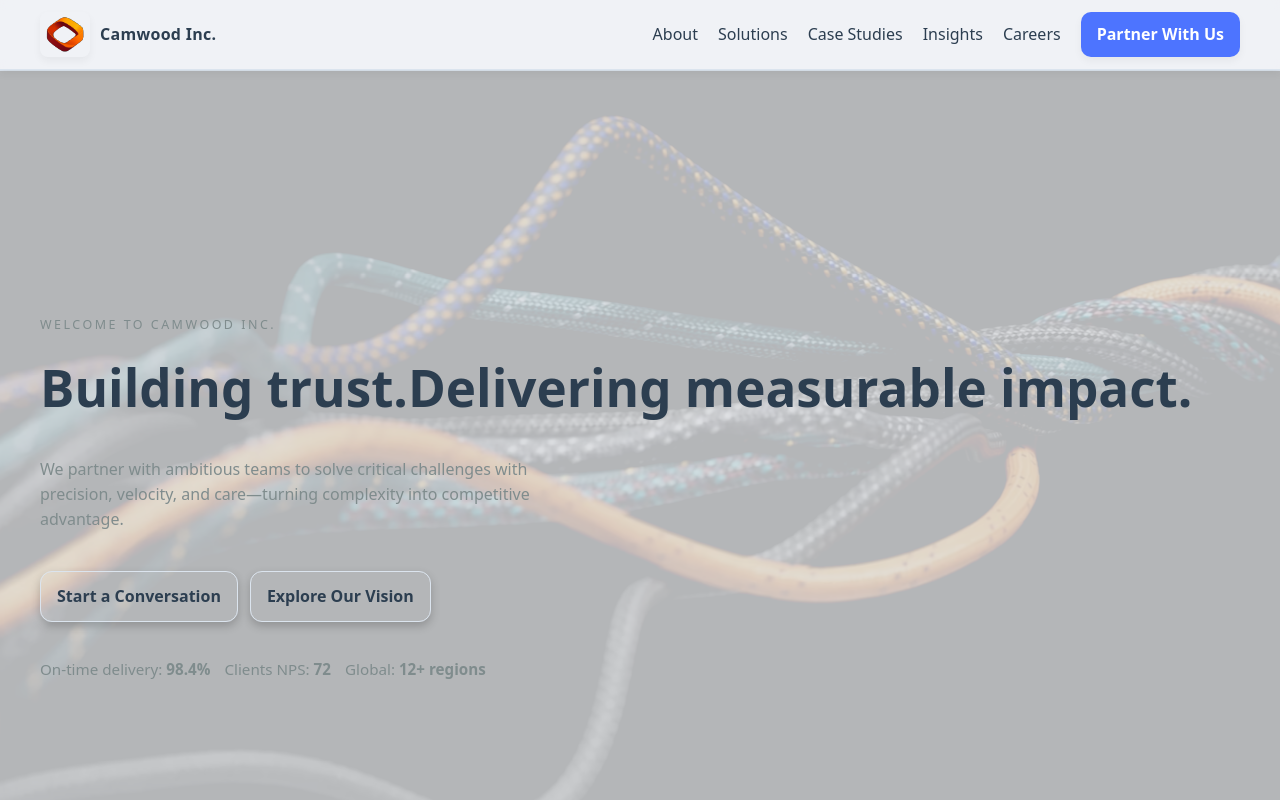
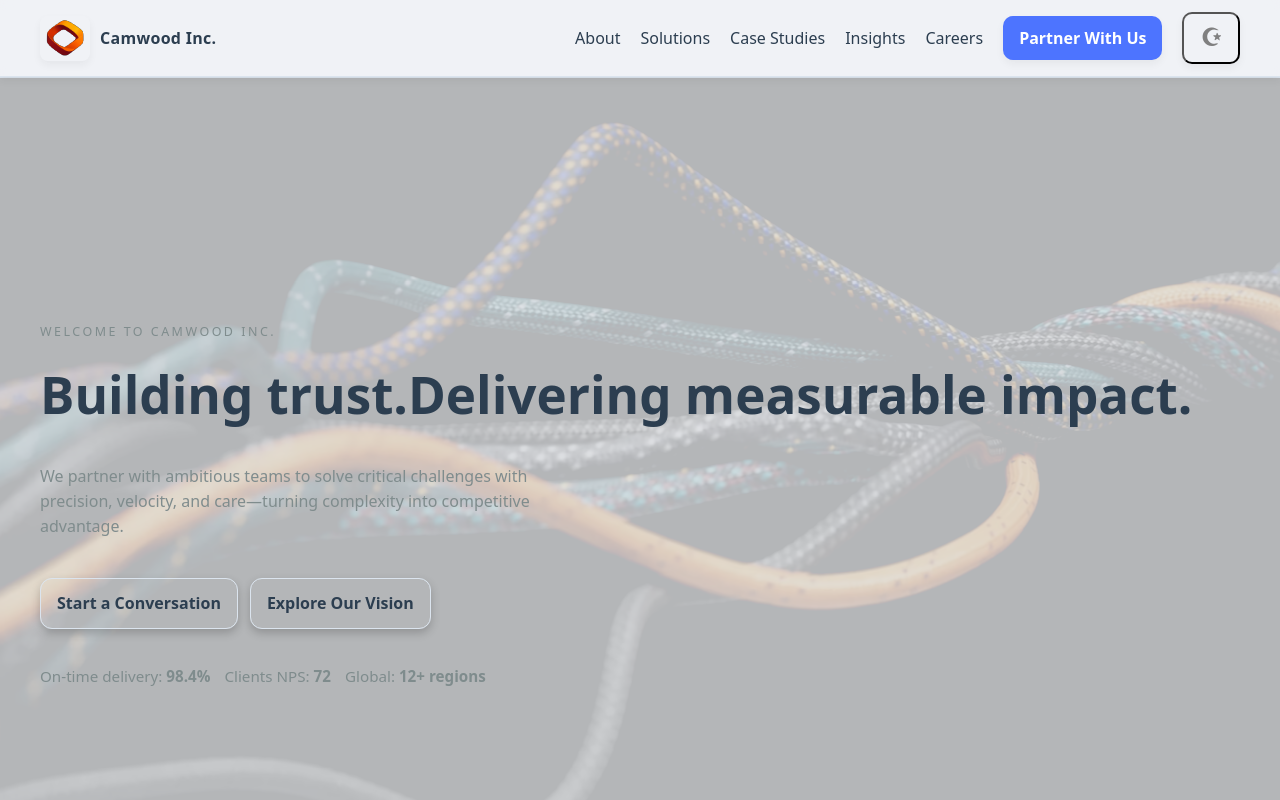
Before and after one commit to Camwoodinc/Camwood, a React (Vite) app: page / in a window 1280 px wide. Shown: the top 800 px of the page. Built offline with nearby package versions, Linux system fonts and the light colour scheme.

Commit message:
Revert "User preffered mode added"
This reverts commit a62c9c91c9dfb1d874fdd24e1ed1cdafecf4b5c5.

Reverted to preferred mode added

```diff
--- a/src/App.jsx
+++ b/src/App.jsx
@@ -10,7 +10,7 @@ import Insights from "./components/Insights";
 import CareersSection from "./components/CareersSection";
 import ContactForm from "./components/ContactForm";
 import Footer from "./components/Footer";
-import InsightsPage from "./pages/Insight";
+import InsightsPage from "./pages/Insight"; // Renamed to avoid conflict
 
 const Home = () => (
   <>
@@ -29,14 +29,13 @@ const Home = () => (
 );
 
 const App = () => {
-  // Use a useEffect hook to set the theme based on the user's system preference
+  // Add this useEffect hook to handle the light/dark mode logic
   useEffect(() => {
-    // Check if the user's system prefers a dark color scheme.
-    const isDarkMode = window.matchMedia && window.matchMedia('(prefers-color-scheme: dark)').matches;
-
-    // Set the data-theme attribute on the body element.
-    document.body.setAttribute('data-theme', isDarkMode ? 'dark' : 'light');
-  }, []); // The empty dependency array ensures this runs once on initial render.
+    const theme = localStorage.getItem("theme");
+    if (theme) {
+      document.body.setAttribute("data-theme", theme);
+    }
+  }, []);
 
   return (
     <>
--- a/src/components/Header.jsx
+++ b/src/components/Header.jsx
@@ -1,9 +1,35 @@
-import React, { useState } from "react";
+import React, { useState, useEffect } from "react";
 import { Link } from "react-router-dom";
 import logo from "../assets/images/camwoodlogo.svg";
 
 const Header = () => {
+  // derive initial theme from saved value or OS preference
+  const getInitialTheme = () => {
+    try {
+      const saved = window?.localStorage?.getItem("theme");
+      if (saved) return saved;
+      if (window?.matchMedia?.("(prefers-color-scheme: dark)").matches)
+        return "dark";
+    } catch {
+      /* ignore */
+    }
+    return "light";
+  };
+
   const [isMenuOpen, setIsMenuOpen] = useState(false);
+  const [theme, setTheme] = useState(getInitialTheme);
+
+  // keep body attribute synced and persist theme
+  useEffect(() => {
+    document.body.setAttribute("data-theme", theme);
+    try {
+      localStorage.setItem("theme", theme);
+    } catch {}
+  }, [theme]);
+
+  const toggleTheme = () => {
+    setTheme((t) => (t === "dark" ? "light" : "dark"));
+  };
 
   const toggleMenu = () => {
     setIsMenuOpen((s) => !s);
@@ -28,11 +54,36 @@ const Header = () => {
           <a href="/#contact" className="nav__cta">
             Partner With Us
           </a>
-          {/* Removed the desktop theme toggle button */}
+
+          {/* visible theme toggle for desktop */}
+          <button
+            type="button"
+            onClick={toggleTheme}
+            className="nav__cta_switch theme-toggle-btn"
+            aria-label="Toggle light or dark theme"
+            aria-pressed={theme === "dark"}
+          >
+            <span aria-hidden>{theme === "dark" ? "☀" : "☪︎"}</span>
+            <span className="visually-hidden">
+              {theme === "dark"
+                ? ""
+                : ""}
+            </span>
+          </button>
         </nav>
 
         <div className="nav-controls-mobile">
-          {/* Removed the mobile theme toggle button */}
+          {/* mobile theme toggle */}
+          <button
+            type="button"
+            onClick={toggleTheme}
+            className="nav__btn theme-toggle-btn-mobile"
+            aria-label="Toggle light or dark theme"
+            aria-pressed={theme === "dark"}
+          >
+            {theme === "dark" ? "☀" : "☪︎"}
+          </button>
+
           <button
             type="button"
             className="nav__btn"
--- a/src/index.css
+++ b/src/index.css
@@ -29,9 +29,8 @@
   --max-w: 1200px;
 }
 
-/* Light theme colors - applied when the user's system prefers light mode */
-@media (prefers-color-scheme: light) {
-  :root {
+/* Light theme colors */
+body[data-theme='light'] {
   --color-bg: #f0f2f5;
   --color-surface: #ffffff;
   --color-text: #2c3e50;
@@ -42,7 +41,6 @@
   --shadow-light: 0 4px 8px rgba(0, 0, 0, 0.05);
   --shadow-medium: 0 8px 16px rgba(0, 0, 0, 0.1);
   --shadow-deep: 0 12px 24px rgba(0, 0, 0, 0.15);
-  }
 }
 
 /*
@@ -709,7 +707,7 @@ select:hover {
 
 select:focus {
   border-color: var(--color-brand);
-  box-shadow: inset 0 2px 5px rgba(0, 0, 0, 0.4), 0 0 0 2px rgba(var(--color-brand-rgb), 0.5);
+  box-shadow: inset 0 2px 5px rgba(0, 0, 0, 0.4), 0 0 0 2px color-mix(in srgb, var(--color-brand), transparent 50%);
   outline: none;
 }
 
```
Lines whose indentation alone changed are shown as unchanged.
